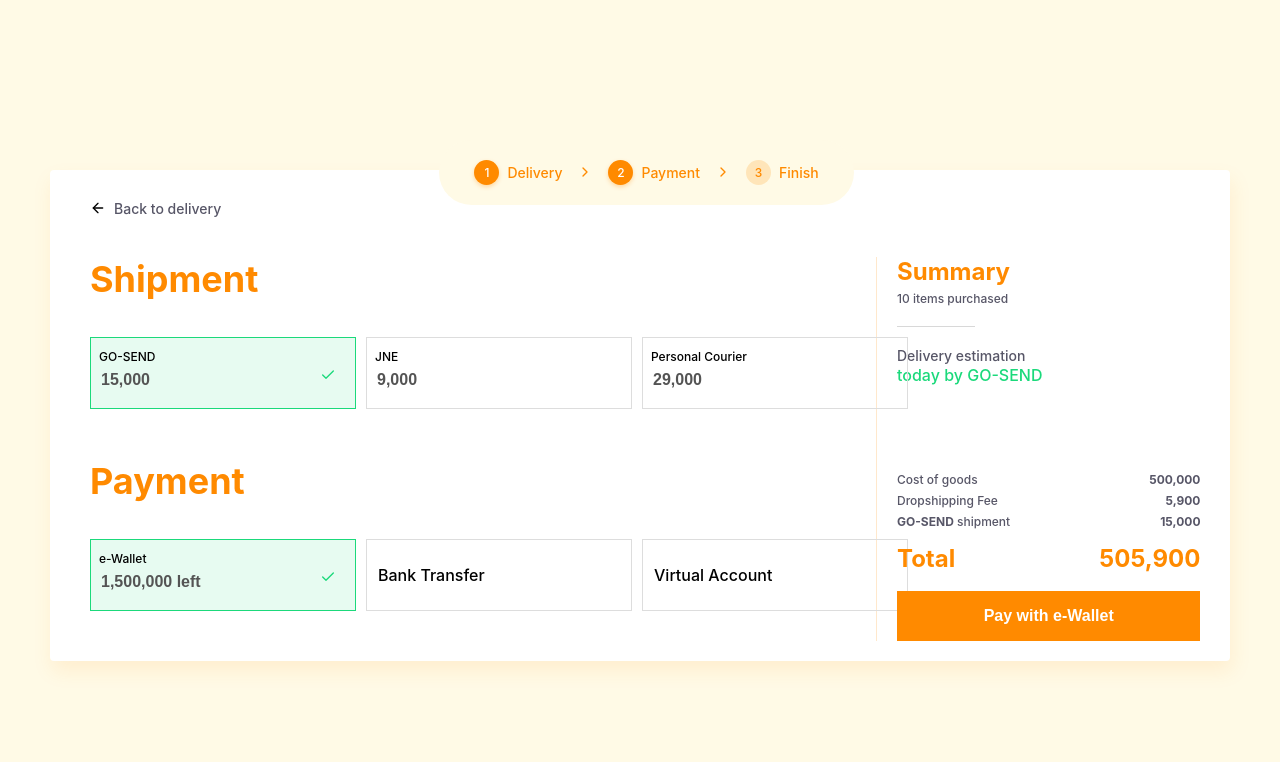
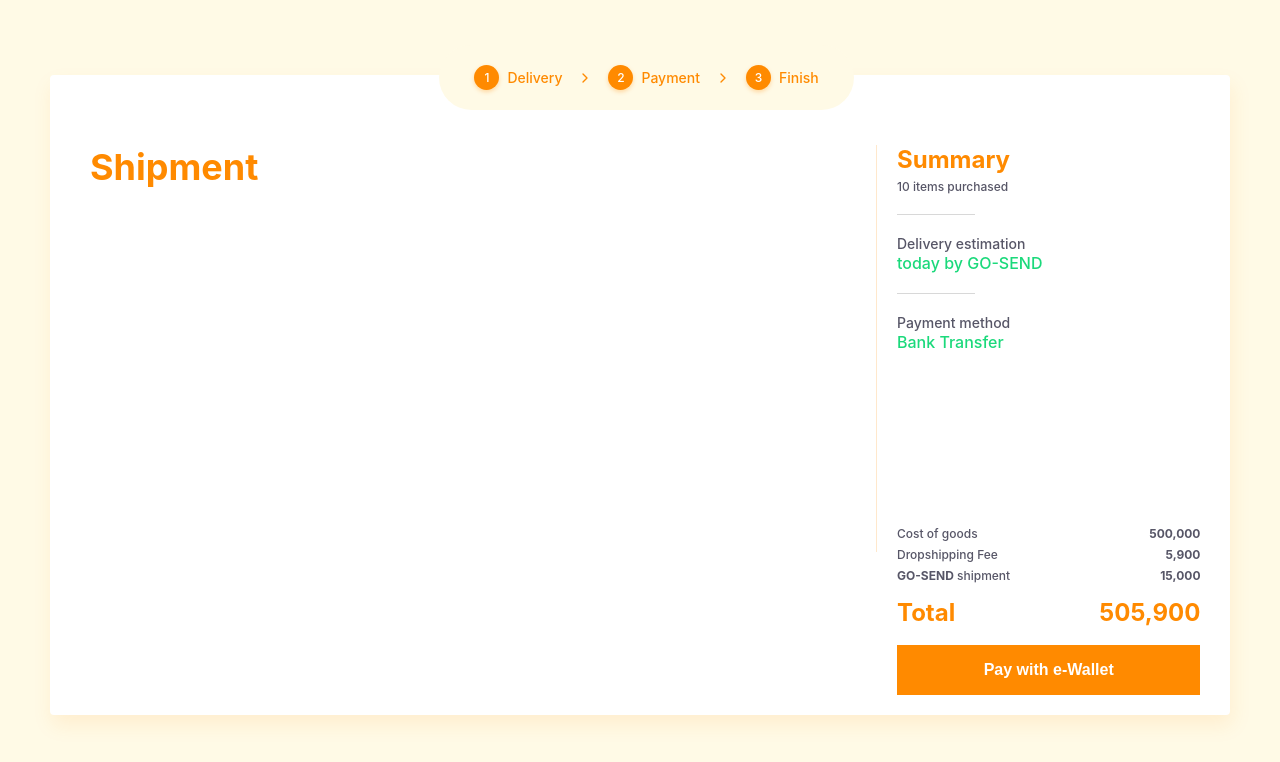
Before and after one commit to albarkahdev/jakmall-checkout-page, a React (Create React App) app: page / in a window 1280 px wide. Shown: the top 762 px of the page. Built offline with nearby package versions, Linux system fonts and the light colour scheme.

Commit message:
adjust height

```diff
--- a/src/modules/checkout/components/Checkout.js
+++ b/src/modules/checkout/components/Checkout.js
@@ -1,5 +1,6 @@
 import BoxCheckout from "../../../ui/BoxCheckout/BoxCheckout";
 import Stepper from "../../../ui/Stepper/Stepper";
+import BoxCompleteCheckout from "../../completeCheckout/components/BoxCompleteCheckout";
 import BoxDeliveryDetails from "../../delivery/components/BoxDelivery";
 import BoxPayment from "../../payment/components/BoxPayment";
 
@@ -17,7 +18,7 @@ const listStep = [
   {
     order: 3,
     name: "Finish",
-    isActive: false,
+    isActive: true,
   }
 ];
 
@@ -26,7 +27,8 @@ const Checkout = () => {
     <BoxCheckout>
       <Stepper list={listStep} />
       {/* <BoxDeliveryDetails /> */}
-      <BoxPayment />
+      {/* <BoxPayment /> */}
+      <BoxCompleteCheckout />
     </BoxCheckout>
   )
 };
--- /dev/null
+++ b/src/modules/completeCheckout/components/BoxCompleteCheckout.js
@@ -0,0 +1,62 @@
+import BoxContent from "../../../ui/BoxContent/BoxContent";
+import BoxForm from "../../../ui/BoxForm/BoxForm";
+import BoxSummary from "../../../ui/BoxSummary/BoxSummary";
+import HeaderForm from "../../../ui/HeaderForm/HeaderForm";
+import BoxNavigation from "../../../ui/BoxNavigation/BoxNavigation";
+import BoxFormAndSummary from "../../../ui/BoxFormAndSummary/BoxFormAndSummary";
+
+const listCost = [
+  {
+    label: "Cost of goods",
+    value: "500,000",
+    type: "normal",
+  },
+  {
+    label: "Dropshipping Fee",
+    value: "5,900",
+    type: "normal",
+  },
+  {
+    label: "GO-SEND",
+    value: "15,000",
+    type: "shipment-provider",
+  },
+];
+
+const listAdditionalSummary = [
+  {
+    label: "Delivery estimation",
+    value: "today by GO-SEND",
+  },
+  {
+    label: "Payment method",
+    value: "Bank Transfer",
+  },
+];
+
+const BoxCompleteCheckout = () => {
+  return (
+    <BoxContent>
+      <BoxNavigation
+        label=""
+      />
+      <BoxFormAndSummary>
+        <BoxForm>
+          <HeaderForm
+            title="Shipment"
+            isChekboxAvailable={false}
+          />
+        </BoxForm>
+        <BoxSummary
+          listCost={listCost}
+          listAdditionalSummary={listAdditionalSummary}
+          totalItemPurchashed={10}
+          labelButton="Pay with e-Wallet"
+          totalCost="505,900"
+        />
+      </BoxFormAndSummary>
+    </BoxContent>
+  )
+};
+
+export default BoxCompleteCheckout;
--- a/src/ui/BoxCheckout/BoxCheckout.js
+++ b/src/ui/BoxCheckout/BoxCheckout.js
@@ -3,6 +3,7 @@ import styled from "styled-components";
 const Wrapper = styled.section`
   position: relative;
   padding-top: 30px;
+  top: -20px;
 `;
 
 
--- a/src/ui/BoxContent/BoxContent.js
+++ b/src/ui/BoxContent/BoxContent.js
@@ -2,7 +2,7 @@ import styled from "styled-components";
 
 const Box = styled.section`
   width: 100%;
-  height: 100%;
+  min-height: 80vh;
   background: #FFFFFF;
   box-shadow: 2px 10px 20px rgba(255, 138, 0, 0.1);
   border-radius: 4px;
--- a/src/ui/BoxNavigation/BoxNavigation.js
+++ b/src/ui/BoxNavigation/BoxNavigation.js
@@ -7,7 +7,6 @@ const Wrapper = styled.div`
   display: flex;
   flex-direction: row;
   align-items: center;
-  /* margin-bottom: 40px; */
   padding: 30px 40px 20px 40px;
   cursor: pointer;
 `;
@@ -15,7 +14,7 @@ const Wrapper = styled.div`
 const BoxNavigation = ({ label }) => {
   return (
     <Wrapper>
-      <FiArrowLeft color='black' />
+      {label !== "" && <FiArrowLeft color='black' />}
       <Space h={4} />
       <Text type='black-large'>{label}</Text>
     </Wrapper>
--- a/src/ui/BoxSummary/BoxSummary.js
+++ b/src/ui/BoxSummary/BoxSummary.js
@@ -4,7 +4,6 @@ import BoxCost from '../BoxCost/BoxCost';
 import CostDescription from '../CostDescription/CostDescription';
 import Button from '../Button/Button';
 import Space from '../Space/Space';
-import BorderHorizontal from '../BorderHorizontal/BorderHorizontal';
 import AdditionalSummaryDescription from '../AdditionalSummaryDescription/AdditionalSummaryDescription';
 
 const Wrapper = styled.div`
```
